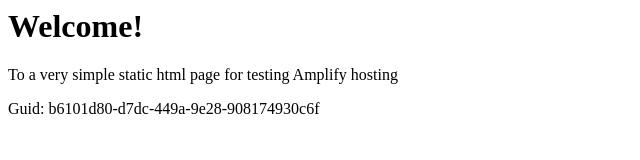
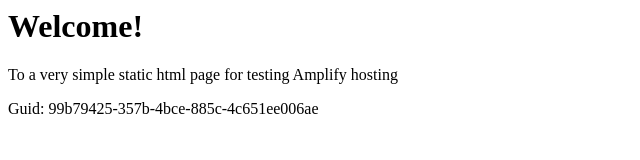
Before and after one commit to aws-aemilia-iad/Github-PR-Commit-Integration-Test-DoNotTouch-GitHubWebhookPushCanaryTest-v1-prod-us-east-1, a website: page src/index.html in a window 1280 px wide. Shown: the full height of the page, 0-640 px from the left. Drawn offline with Linux system fonts and the light colour scheme.

Commit message:
commit from integ tests

```diff
--- a/src/index.html
+++ b/src/index.html
@@ -12,6 +12,6 @@
 <body>
     <h1>Welcome!</h1>
     <p>To a very simple static html page for testing Amplify hosting</p>
-    <p>Guid: b6101d80-d7dc-449a-9e28-908174930c6f</p></body>
+    <p>Guid: 99b79425-357b-4bce-885c-4c651ee006ae</p></body>
 
 </html>
```
